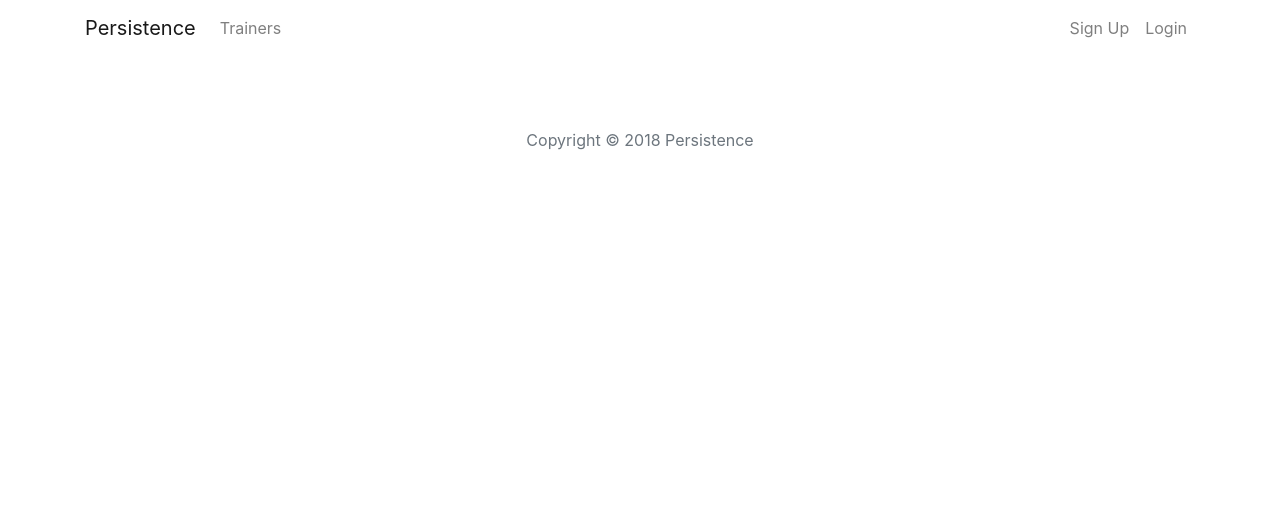
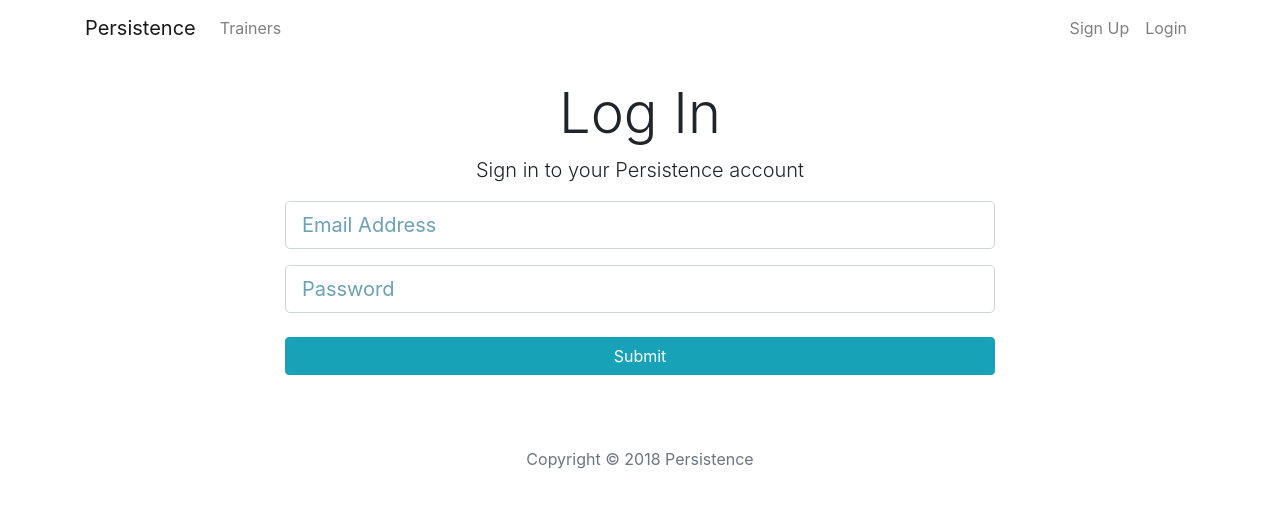
Before and after one commit to evanmc21/persistence, a React (Create React App) app in the folder client/: page /login in a window 1280 px wide. Shown: the top 508 px of the page. Built offline with nearby package versions, Linux system fonts and the light colour scheme.

Commit message:
login functionality working

```diff
--- a/client/src/components/auth/Login.js
+++ b/client/src/components/auth/Login.js
@@ -1,8 +1,66 @@
 import React, { Component } from 'react';
 
 class Login extends Component {
+  state = {
+    email: '',
+    password: '',
+    errors: {}
+  };
+
+  onChange = e => {
+    this.setState({
+      [e.target.name]: e.target.value
+    });
+  };
+
+  onSubmit = e => {
+    e.preventDefault();
+
+    const User = {
+      email: this.state.email,
+      password: this.state.password
+    };
+    console.log(User);
+  };
+
   render() {
-    return <div />;
+    return (
+      <div className="login">
+        <div className="container">
+          <div className="row">
+            <div className="col-md-8 m-auto">
+              <h1 className="display-4 text-center">Log In</h1>
+              <p className="lead text-center">
+                Sign in to your Persistence account
+              </p>
+              <form onSubmit={this.onSubmit}>
+                <div className="form-group">
+                  <input
+                    type="email"
+                    className="form-control form-control-lg"
+                    placeholder="Email Address"
+                    name="email"
+                    value={this.state.email}
+                    onChange={this.onChange}
+                  />
+                </div>
+                <div className="form-group">
+                  <input
+                    type="password"
+                    className="form-control form-control-lg"
+                    placeholder="Password"
+                    name="password"
+                    value={this.state.password}
+                    onChange={this.onChange}
+                  />
+                </div>
+                <input type="submit" className="btn btn-info btn-block mt-4" />
+              </form>
+            </div>
+          </div>
+        </div>
+      </div>
+    );
   }
 }
 
--- a/client/src/components/auth/Signup.js
+++ b/client/src/components/auth/Signup.js
@@ -1,17 +1,13 @@
 import React, { Component } from 'react';
 
 class Signup extends Component {
-  constructor() {
-    super();
-    this.state = {
+  state = {
     name: '',
     email: '',
     password: '',
     password2: '',
     errors: {}
   };
-    this.onChange = this.onChange.bind(this);
-  }
 
   onChange = e => {
     this.setState({
```
Lines whose indentation alone changed are shown as unchanged.
